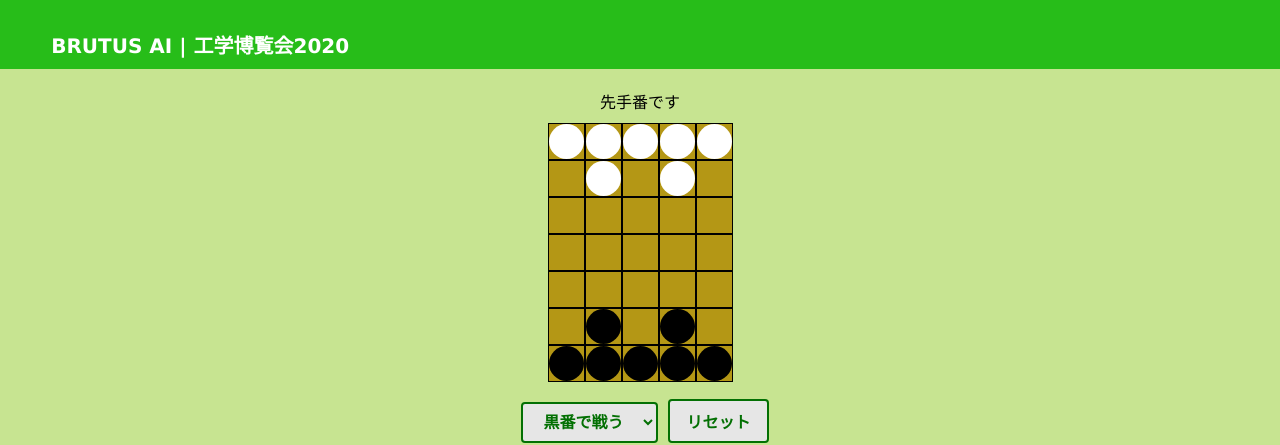
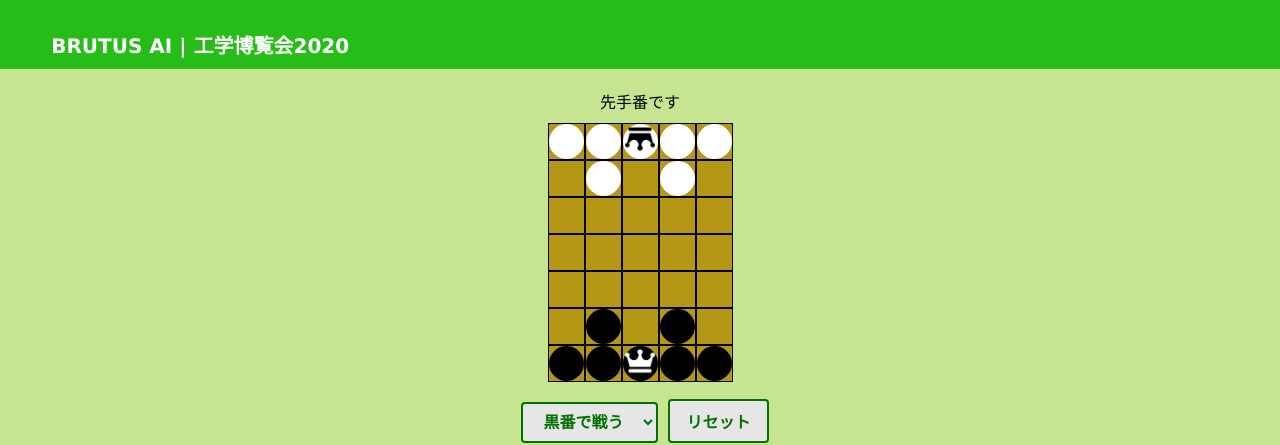
Before and after one commit to masayoshi64/brutus-web, a Vue app in the folder frontend/: page / in a window 1280 px wide. Shown: the top 445 px of the page. Built offline with nearby package versions, Linux system fonts and the light colour scheme; the HTML template or start-up script is replaced by a standard one.

Commit message:
王冠の表示・有効手表示の改良

```diff
--- a/frontend/src/components/board/Cell.vue
+++ b/frontend/src/components/board/Cell.vue
@@ -3,7 +3,12 @@
     :class="{ white: stone <= -1, black: stone >= 1, selected: selected }"
     @click="$emit('click')"
   >
-    <span v-if="selected || legal">★</span>
+    <span v-if="selected || legal">■</span>
+    <img
+      v-if="stone === 2 || stone === -2"
+      :src="require(`@/assets/king_${stone === 2 ? 'black' : 'white'}.png`)"
+      alt="king"
+    />
   </div>
 </template>
 <script>
@@ -36,9 +41,14 @@ export default {
 div {
   min-width: 35px;
   min-height: 35px;
+  text-align: center;
+  img {
+    width: 30px;
+  }
 }
 span {
-  color: green;
+  color: rgb(114, 114, 114);
   margin: auto;
+  font-size: 30px;
 }
 </style>
```
Also changed, not shown: frontend/src/assets/king_black.png (added), frontend/src/assets/king_white.png (added).
